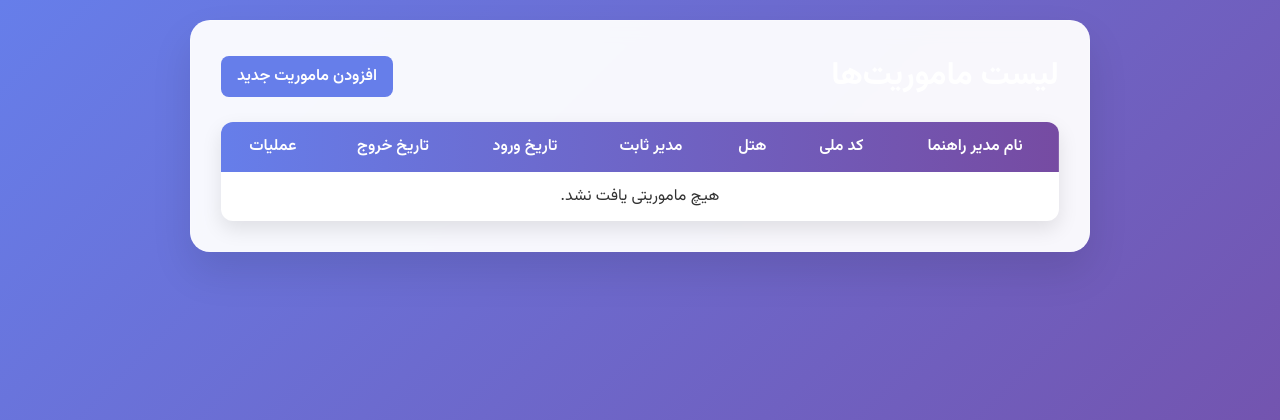
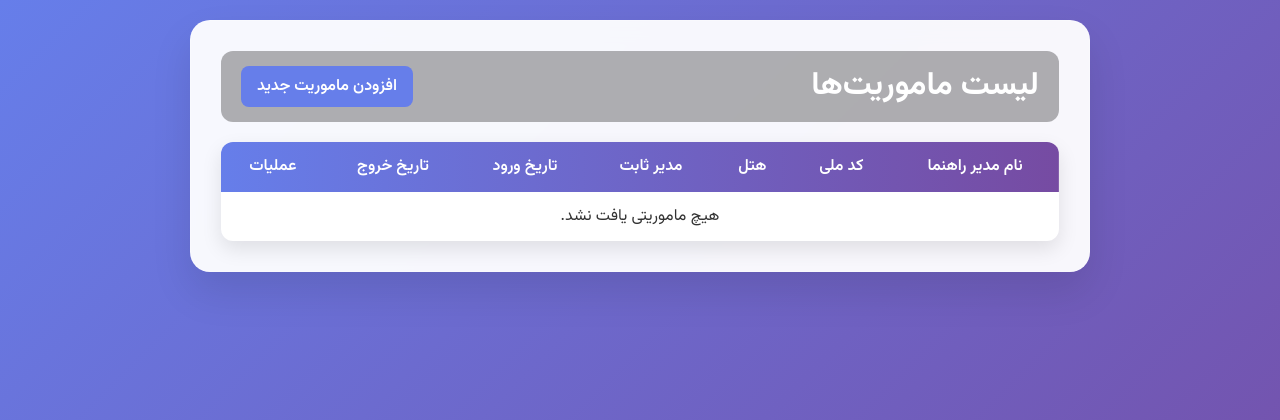
Before and after one commit to mirahmadian/atabat, a Flask app: page /admin in a window 1280 px wide. Shown: the top 420 px of the page. Run offline with Flask 3, Linux system fonts and the light colour scheme; data that the repository does not hold is empty; some libraries are stand-ins or nearby versions.

Commit message:
Update admin_layout.html

```diff
--- a/templates/admin_layout.html
+++ b/templates/admin_layout.html
@@ -159,10 +159,13 @@
 
         /* عنوان صفحه و بخش بالای جدول */
         .page-header {
-            display: flex;
-            justify-content: space-between;
-            align-items: center;
-            margin-bottom: 20px;
+            background-color: rgba(0, 0, 0, 0.3); /* این خط را اضافه کن */
+    padding: 10px 20px;
+    border-radius: 12px;
+    display: flex;
+    justify-content: space-between;
+    align-items: center;
+    margin-bottom: 20px;
         }
 
         .page-header h1 {
```
